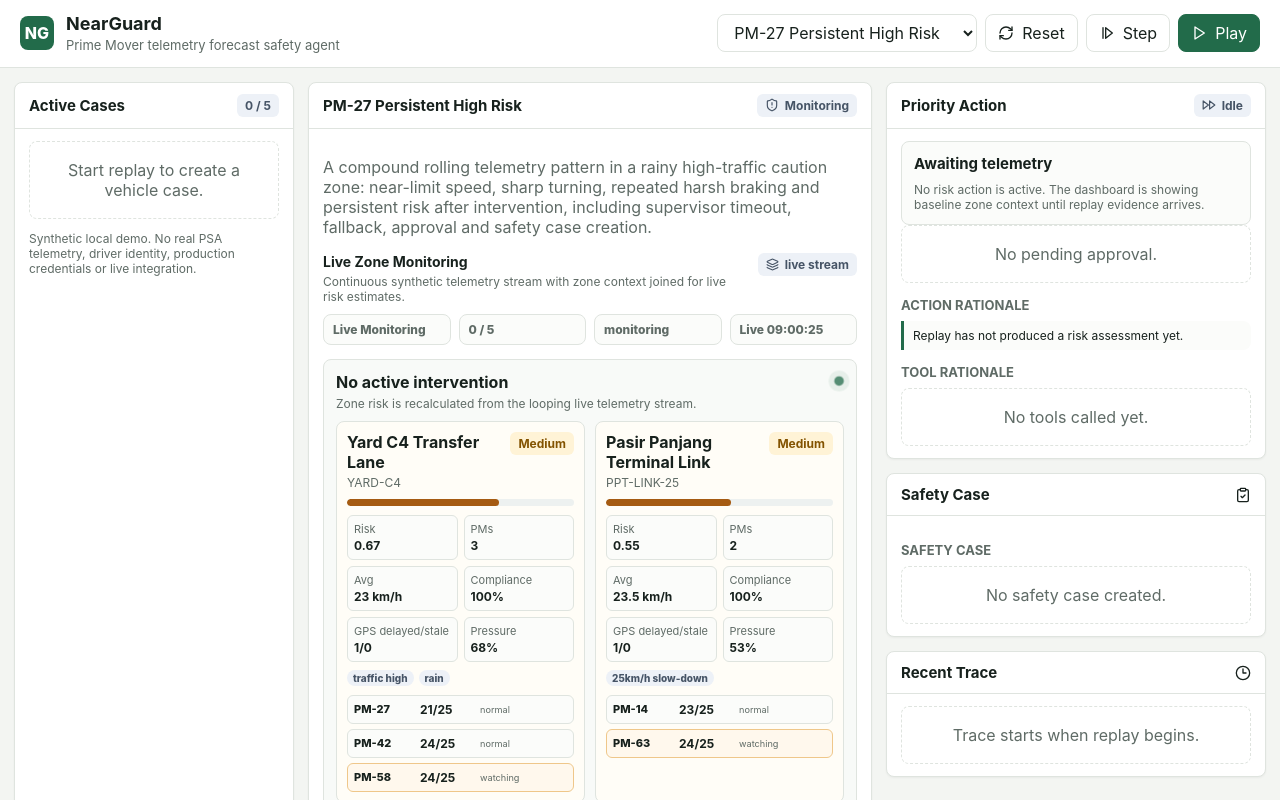
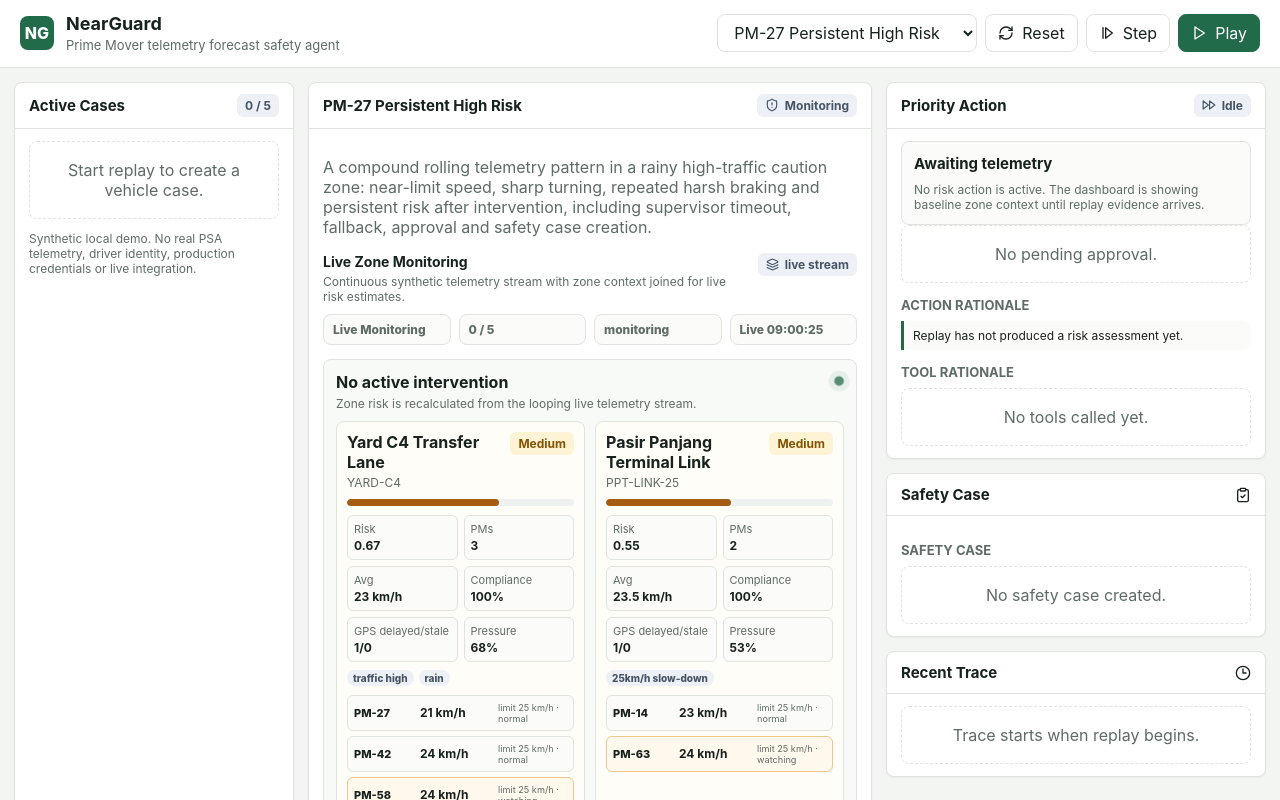
Before and after one commit to juneha1120/nearguard, a Next.js app: page / in a window 1280 px wide. Shown: the top 800 px of the page. Built offline with nearby package versions, Linux system fonts and the light colour scheme.

Commit message:
Clarify live vehicle speed units

```diff
--- a/app/globals.css
+++ b/app/globals.css
@@ -434,7 +434,7 @@ button:disabled {
 
 .prime-mover-list li {
   display: grid;
-  grid-template-columns: 58px 52px minmax(0, 1fr);
+  grid-template-columns: 58px 70px minmax(0, 1fr);
   align-items: center;
   gap: 8px;
   border: 1px solid var(--line);
--- a/components/dashboard/nearguard-dashboard.tsx
+++ b/components/dashboard/nearguard-dashboard.tsx
@@ -481,10 +481,8 @@ export function NearGuardDashboard() {
                       {(card.live?.prime_movers ?? []).slice(0, 3).map((mover) => (
                         <li className={mover.state.replaceAll(" ", "-")} key={mover.vehicle_id}>
                           <span>{mover.vehicle_id}</span>
-                          <strong>
-                            {mover.speed}/{mover.speed_limit}
-                          </strong>
-                          <small>{mover.state}</small>
+                          <strong>{mover.speed} km/h</strong>
+                          <small>limit {mover.speed_limit} km/h · {mover.state}</small>
                         </li>
                       ))}
                     </ul>
```
